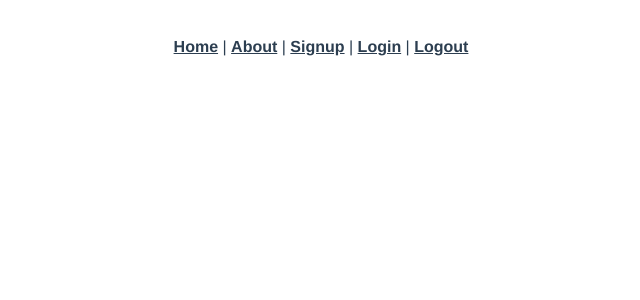
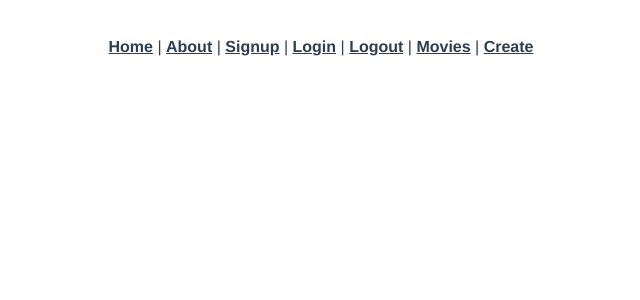
Before and after one commit to danielbossier/movie-vue-app, a Vue app: page /movies/1/edit in a window 1280 px wide. Shown: the top 300 px of the page, without its empty margins (319-959 px from the left). Built offline with nearby package versions, Linux system fonts and the light colour scheme.

Commit message:
created CRUD pages

```diff
--- a/src/App.vue
+++ b/src/App.vue
@@ -10,6 +10,10 @@
       <router-link to="/login">Login</router-link>
       |
       <router-link to="/logout">Logout</router-link>
+      |
+      <router-link to="/movies">Movies</router-link>
+      |
+      <router-link to="/movies/new">Create</router-link>
     </div>
     <router-view />
   </div>
--- a/src/router/index.js
+++ b/src/router/index.js
@@ -4,6 +4,10 @@ import Home from "../views/Home.vue";
 import Signup from "../views/Signup.vue";
 import Login from "../views/Login.vue";
 import Logout from "../views/Logout.vue";
+import MoviesIndex from "../views/MoviesIndex.vue";
+import MoviesNew from "../views/MoviesNew.vue";
+import MoviesShow from "../views/MoviesShow.vue";
+import MoviesEdit from "../views/MoviesEdit.vue";
 
 Vue.use(VueRouter);
 
@@ -36,6 +40,26 @@ const routes = [
     name: "logout",
     component: Logout,
   },
+  {
+    path: "/movies",
+    name: "movies-index",
+    component: MoviesIndex,
+  },
+  {
+    path: "/movies/new",
+    name: "movies-new",
+    component: MoviesNew,
+  },
+  {
+    path: "/movies/:id",
+    name: "movies-show",
+    component: MoviesShow,
+  },
+  {
+    path: "/movies/:id/edit",
+    name: "movies-edit",
+    component: MoviesEdit,
+  },
 ];
 
 const router = new VueRouter({
--- /dev/null
+++ b/src/views/MoviesIndex.vue
@@ -0,0 +1,33 @@
+<template>
+  <div class="movies-index">
+    <div v-for="movie in movies" :key="movie.id">
+      <router-link v-bind:to="`/movies/#{movie.id}`">
+        <h2>Title: {{ movie.title }}</h2>
+        <p>Plot: {{ movie.plot }}</p>
+      </router-link>
+    </div>
+  </div>
+</template>
+
+<script>
+import axios from "axios";
+
+export default {
+  data: function () {
+    return {
+      movies: [],
+    };
+  },
+  created: function () {
+    this.indexMovies();
+  },
+  methods: {
+    indexMovies: function () {
+      axios.get("http://localhost:3000/movies").then((response) => {
+        this.movies = response.data;
+        console.log("All movies:", this.movies);
+      });
+    },
+  },
+};
+</script>
```
Also changed, not shown: src/views/MoviesEdit.vue (added), src/views/MoviesNew.vue (added), src/views/MoviesShow.vue (added).
